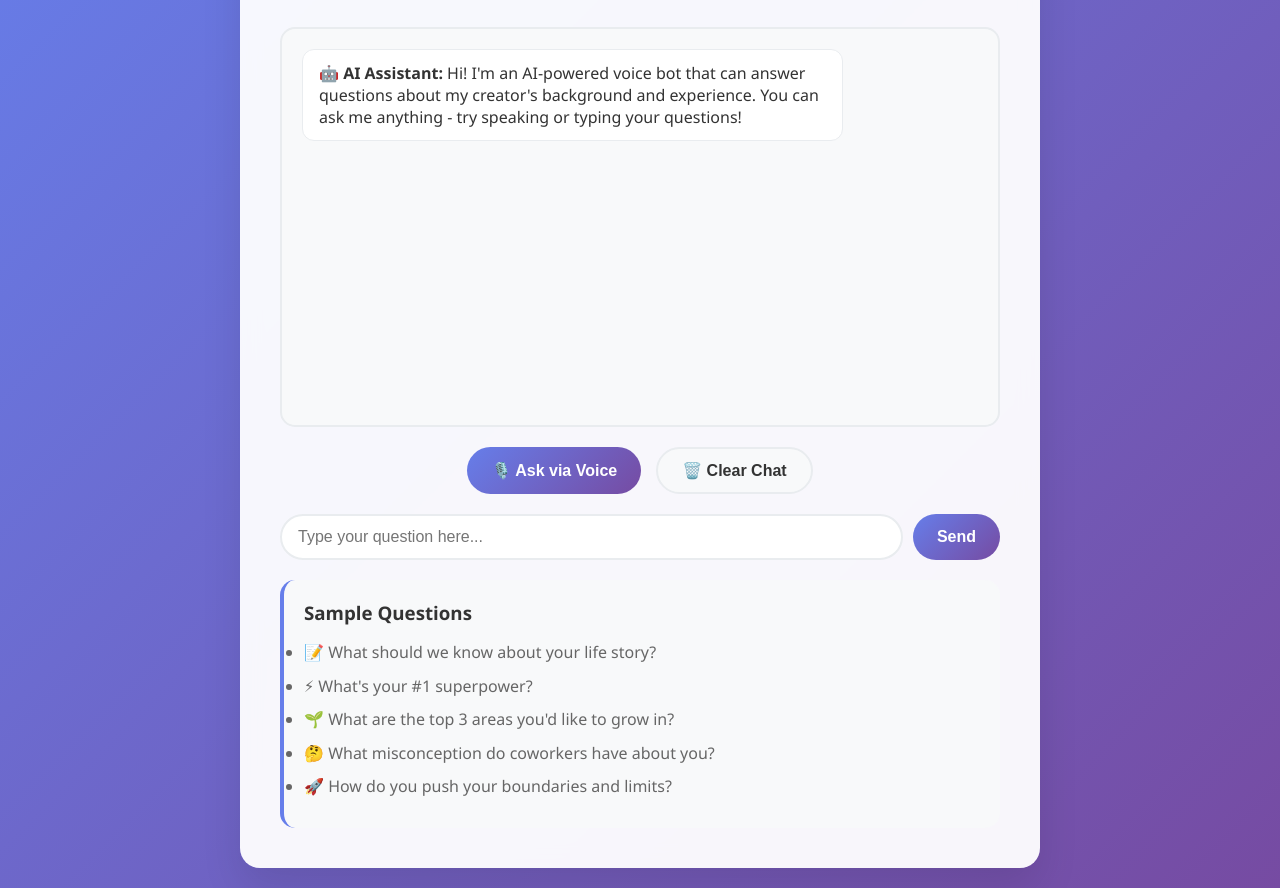
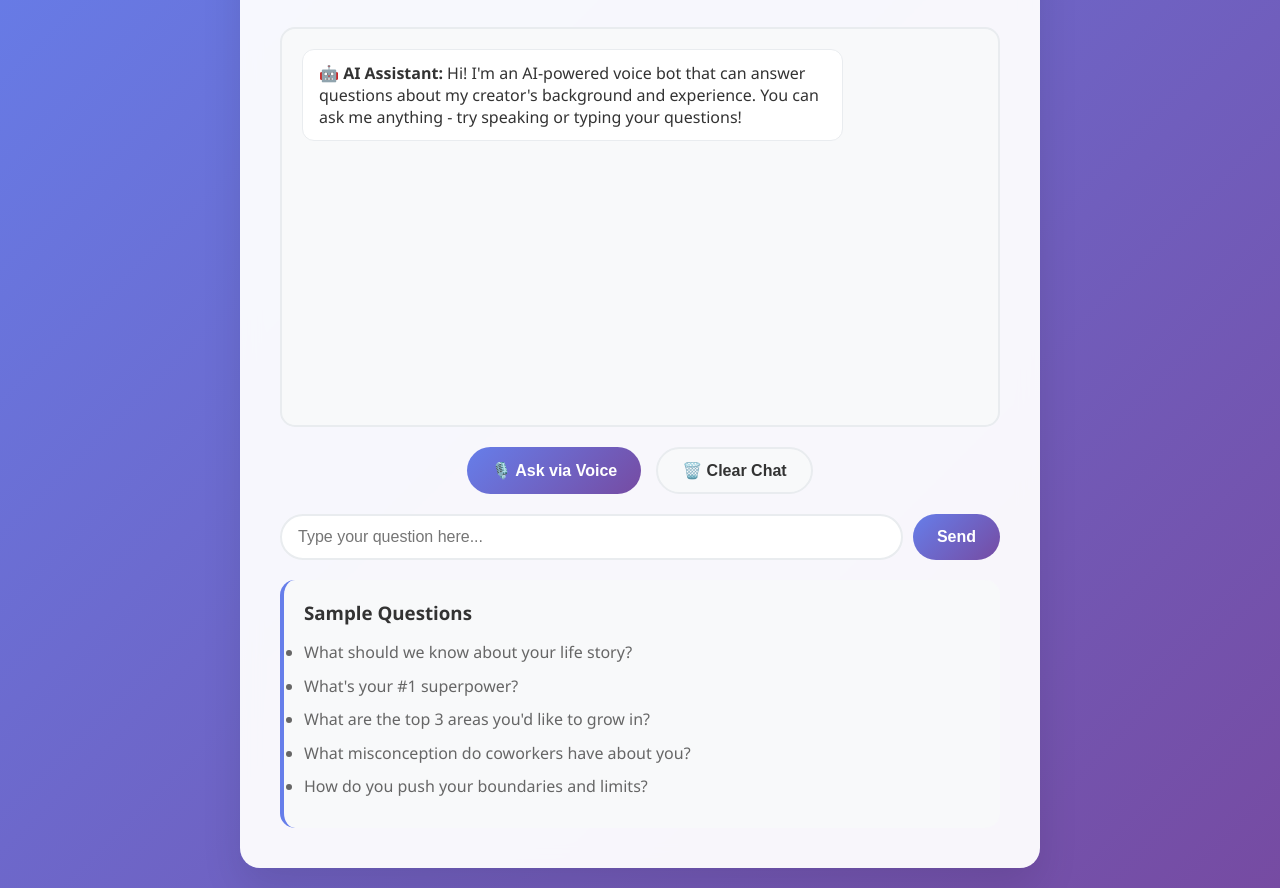
Before and after one commit to shashi-bot/AI-Voice-Bot, a website: page public/index.html in a window 1280 px wide. Shown: the part 152-1040 px from the top of the page. Drawn offline with Linux system fonts and the light colour scheme.

Commit message:
update index

```diff
--- a/public/index.html
+++ b/public/index.html
@@ -283,11 +283,11 @@
         <div class="example-questions">
             <h3>Sample Questions</h3>
             <ul>
-                <li data-question="What should we know about your life story in a few sentences?">📝 What should we know about your life story?</li>
-                <li data-question="What is your number one superpower?">⚡ What's your #1 superpower?</li>
-                <li data-question="What are the top 3 areas you would like to grow in?">🌱 What are the top 3 areas you'd like to grow in?</li>
-                <li data-question="What misconception do your coworkers have about you?">🤔 What misconception do coworkers have about you?</li>
-                <li data-question="How do you push your boundaries and limits?">🚀 How do you push your boundaries and limits?</li>
+                <li data-question="What should we know about your life story in a few sentences?"> What should we know about your life story?</li>
+                <li data-question="What is your number one superpower?"> What's your #1 superpower?</li>
+                <li data-question="What are the top 3 areas you would like to grow in?">What are the top 3 areas you'd like to grow in?</li>
+                <li data-question="What misconception do your coworkers have about you?"> What misconception do coworkers have about you?</li>
+                <li data-question="How do you push your boundaries and limits?">How do you push your boundaries and limits?</li>
             </ul>
         </div>
     </div>
```
